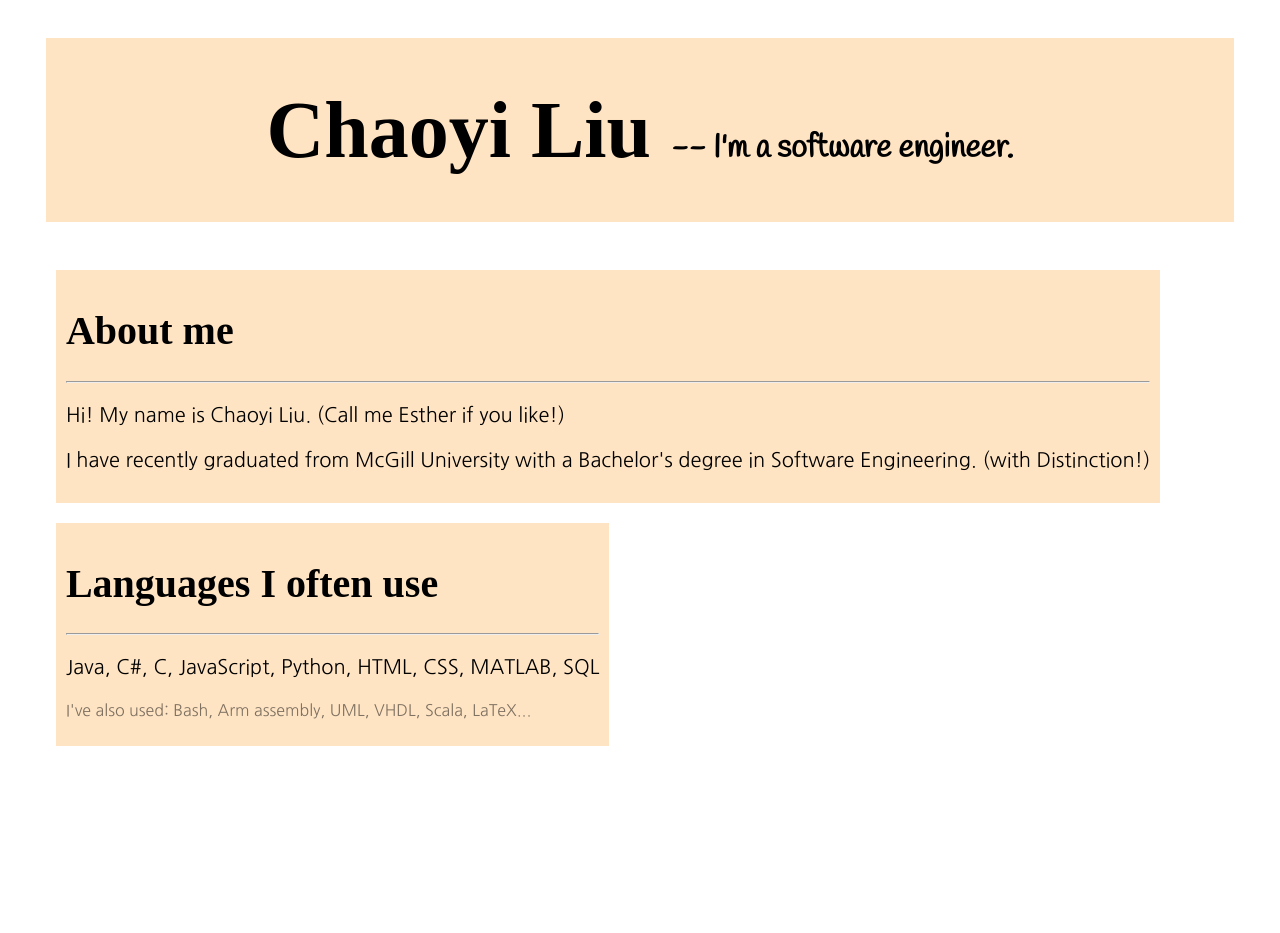
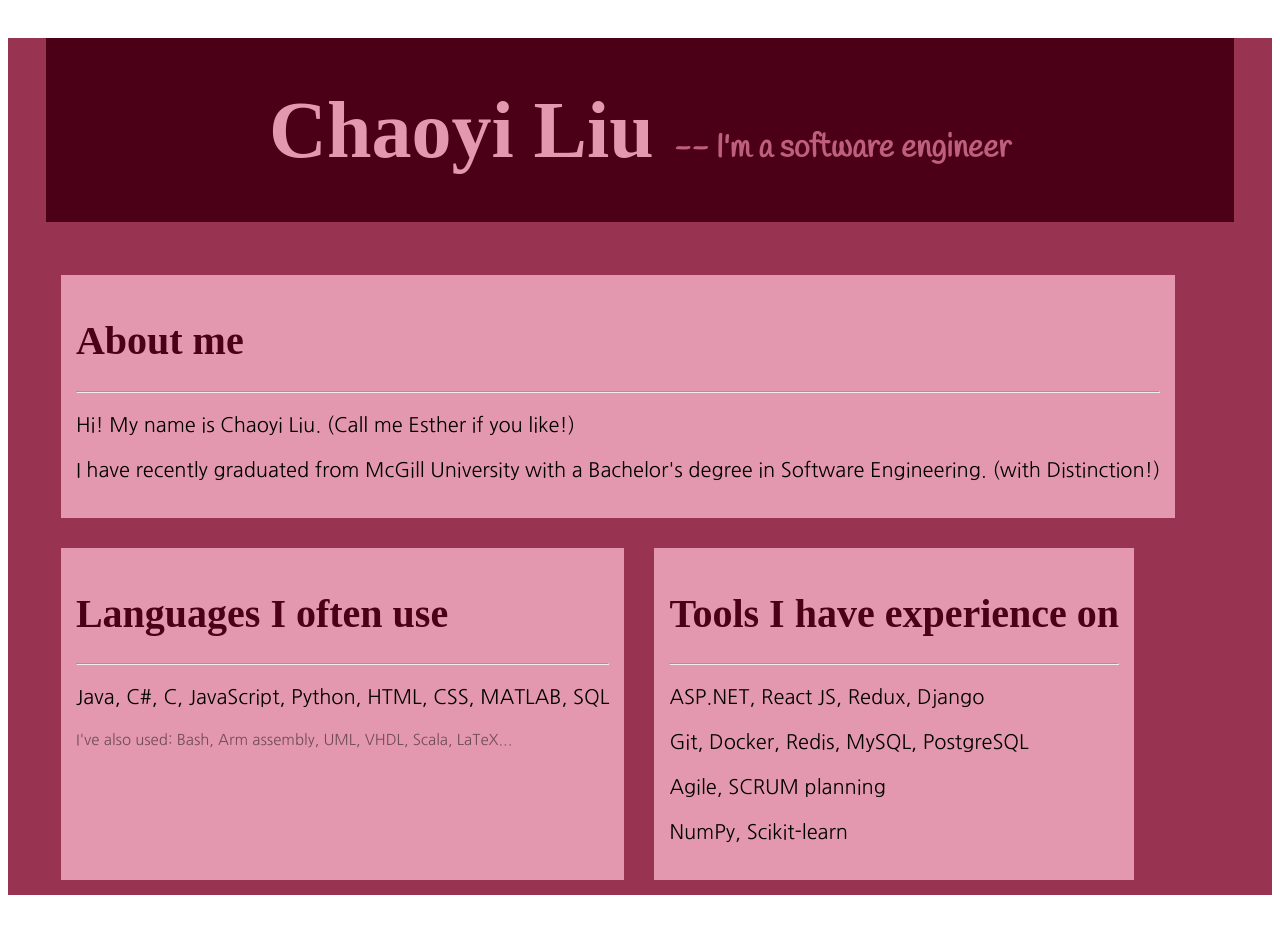
Before and after one commit to estherliu/portfolio, a React (Create React App) app: page / in a window 1280 px wide. Before the commit the page ends 800 px from the top, so only its background shows below. Built offline with nearby package versions, Linux system fonts and the light colour scheme; a web font is replaced by a local one.

Commit message:
theme color

```diff
--- a/src/App.css
+++ b/src/App.css
@@ -1,12 +1,12 @@
-/* .page{
-    background-image: url("./bg.jpeg");
-    background-size: 100% 100%;
-    background-color: chocolate;
-} */
+.page{
+    /* background-image: url("./bg.jpeg");
+    background-size: 100% 100%;  */
+    background-color: #983351;
+}
 
 .head{
     text-align: center;
-    background-color: bisque;
+    background-color: #4C0017;
     margin: 3%;
     padding: 2%;
 }
@@ -14,6 +14,7 @@
 .subtitle {
     font-family: 'Merienda One', cursive;
     font-size: 40px;
+    color: #4C0017;
 }
 
 .panelline{
@@ -22,9 +23,14 @@
     margin: 3%;
 }
 .panel{
-    background-color: bisque;
-    padding: 10px;
-    margin: 10px;
+    background-color: #E498AF;
+    padding: 15px;
+    margin: 15px;
+    transition: all 1s;
+}
+
+.panel:hover{
+    transform: scale(1.05);
 }
 
 p {
@@ -34,5 +40,5 @@ p {
 
 .faded{
     opacity: 50%;
-    font-size: 1em;
+    font-size: 15px;
 }
--- a/src/App.js
+++ b/src/App.js
@@ -3,6 +3,7 @@ import Header from "./components/Header/Header";
 import Intro from "./components/Intro/Intro";
 import "./App.css";
 import Languages from "./components/Languages/Languages";
+import Tools from "./components/Tools/Tools";
 
 function App() {
   return (
@@ -17,6 +18,9 @@ function App() {
         <div className="panel">
           <Languages />
         </div>
+        <div className="panel">
+          <Tools />
+        </div>
       </div>
     </div>
   );
--- a/src/components/Header/Header.css
+++ b/src/components/Header/Header.css
@@ -2,8 +2,10 @@
 .title{
   font-size: 80px;
   font-family: 'Merienda One', cursive;
+  color: #E498AF;
 }
 
 .annot  {
   font-family: 'Handlee', cursive;
+  color: #BE5F7C
 }
--- a/src/components/Header/Header.js
+++ b/src/components/Header/Header.js
@@ -6,7 +6,7 @@ function Header() {
     <React.Fragment>
       <h1>
         <span className="title">Chaoyi Liu </span>
-        <span className="annot">-- I'm a software engineer.</span>
+        <span className="annot">-- I'm a software engineer</span>
       </h1>
     </React.Fragment>
   );
--- /dev/null
+++ b/src/components/Tools/Tools.js
@@ -0,0 +1,24 @@
+import React from "react";
+
+function Tools() {
+  return (
+    <div className="languages">
+      <div>
+        <h1 className="subtitle">Tools I have experience on</h1>
+      </div>
+      <hr />
+      <div>
+        <p>
+          ASP.NET, React JS, Redux, Django
+        </p>
+        <p>
+          Git, Docker, Redis, MySQL, PostgreSQL
+        </p>
+        <p>Agile, SCRUM planning </p>
+        <p>NumPy, Scikit-learn </p>
+      </div>
+    </div>
+  );
+}
+
+export default Tools;
```
